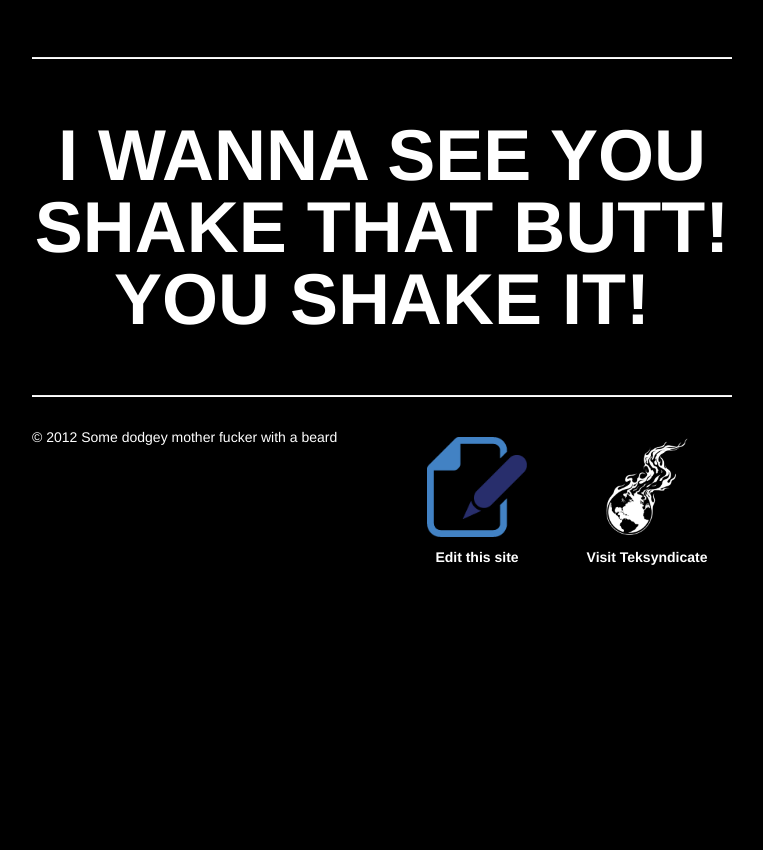
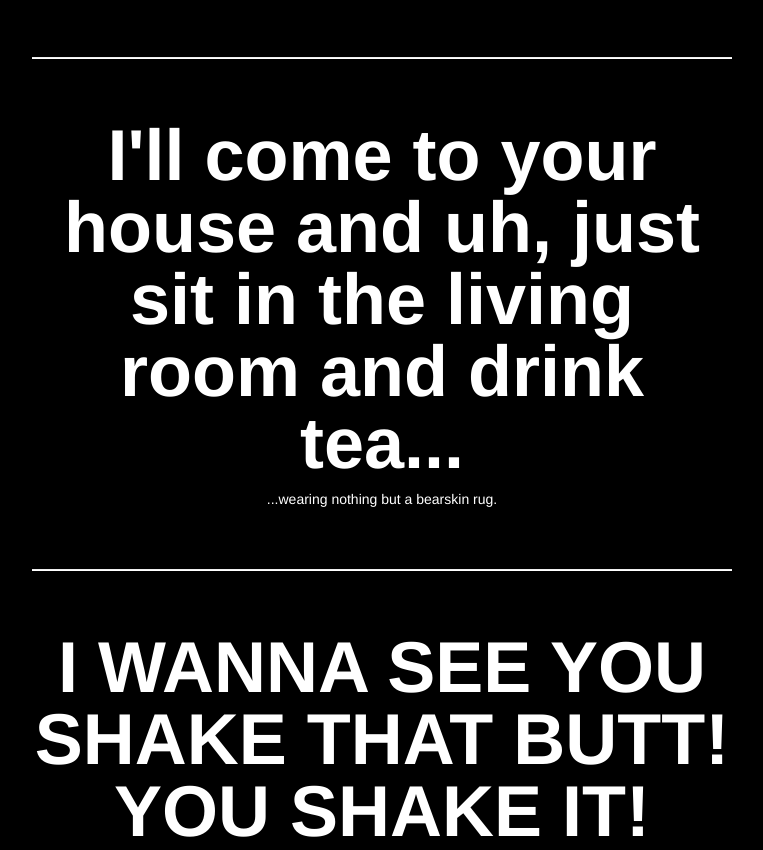
Before and after one commit to modakode/churchoflogan.github.com, a plain HTML site: page index.html in a window 1280 px wide. Shown: the part 2811-3661 px from the top of the page, without its empty margins (258-1021 px from the left). Before the commit the page ends 3448 px from the top, so only its background shows below. Drawn offline with nearby package versions, Linux system fonts and the light colour scheme; files that its build step writes are made by us from their sources.

Commit message:
added threat from inbox 14

```diff
--- a/index.html
+++ b/index.html
@@ -185,6 +185,16 @@
       <hr>
 
       <div class="jumbotron">
+        <h1>I'll come to your house and uh, just sit in the living room and drink tea...</h1>
+        <p>...wearing nothing but a bearskin rug.</p>
+        <div class="video">
+          <iframe width="700" height="394" src="http://www.youtube.com/embed/lzEbRdNpmAQ" frameborder="0" allowfullscreen></iframe>
+        </div>
+      </div>
+
+      <hr>
+
+      <div class="jumbotron">
         <h1>I WANNA SEE YOU SHAKE THAT BUTT!  YOU SHAKE IT!</h1>
         <div class="video">
           <iframe width="700" height="394" src="http://www.youtube.com/embed/aNMkw0DD3Yk" frameborder="0" allowfullscreen></iframe>
```
